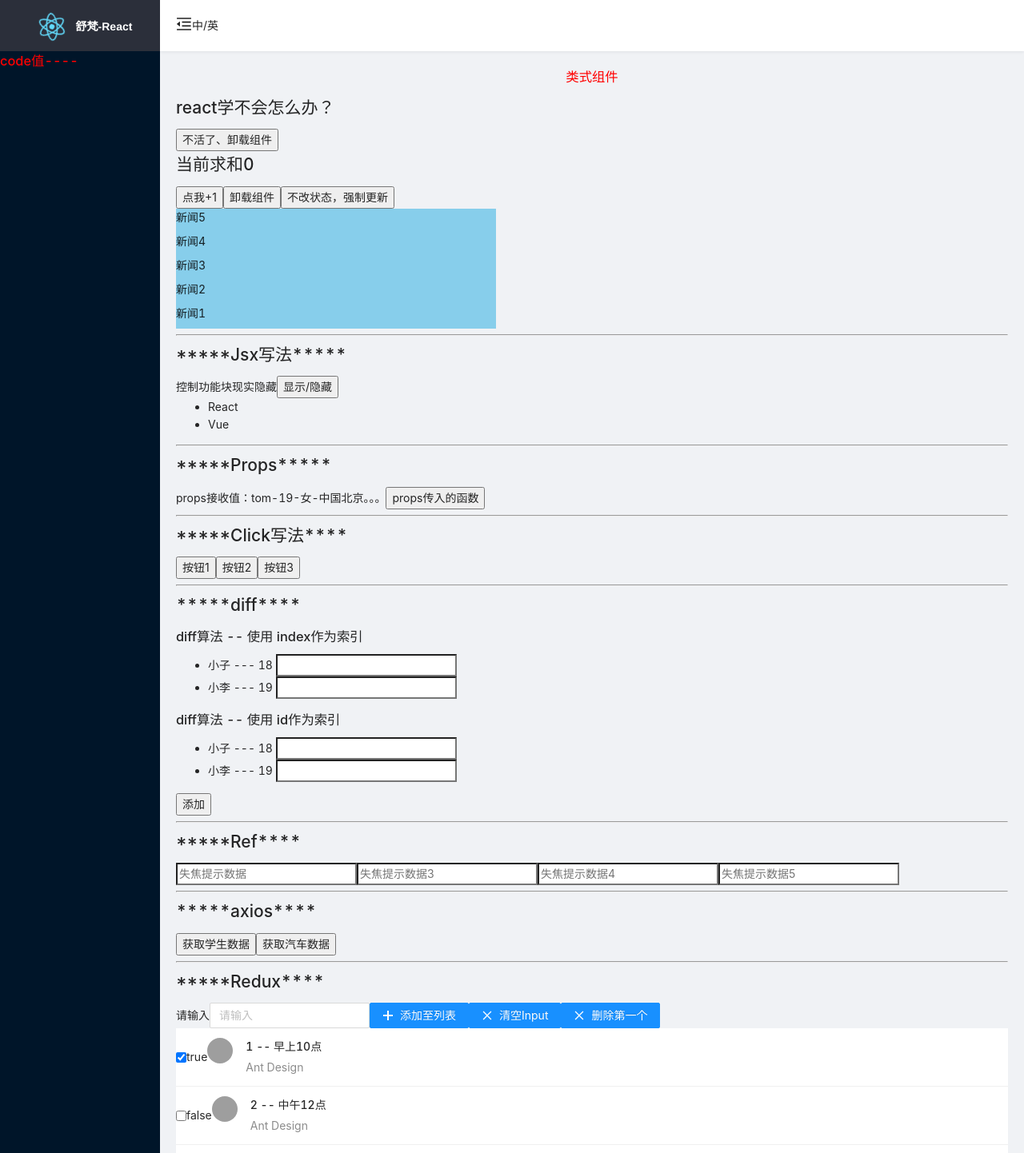
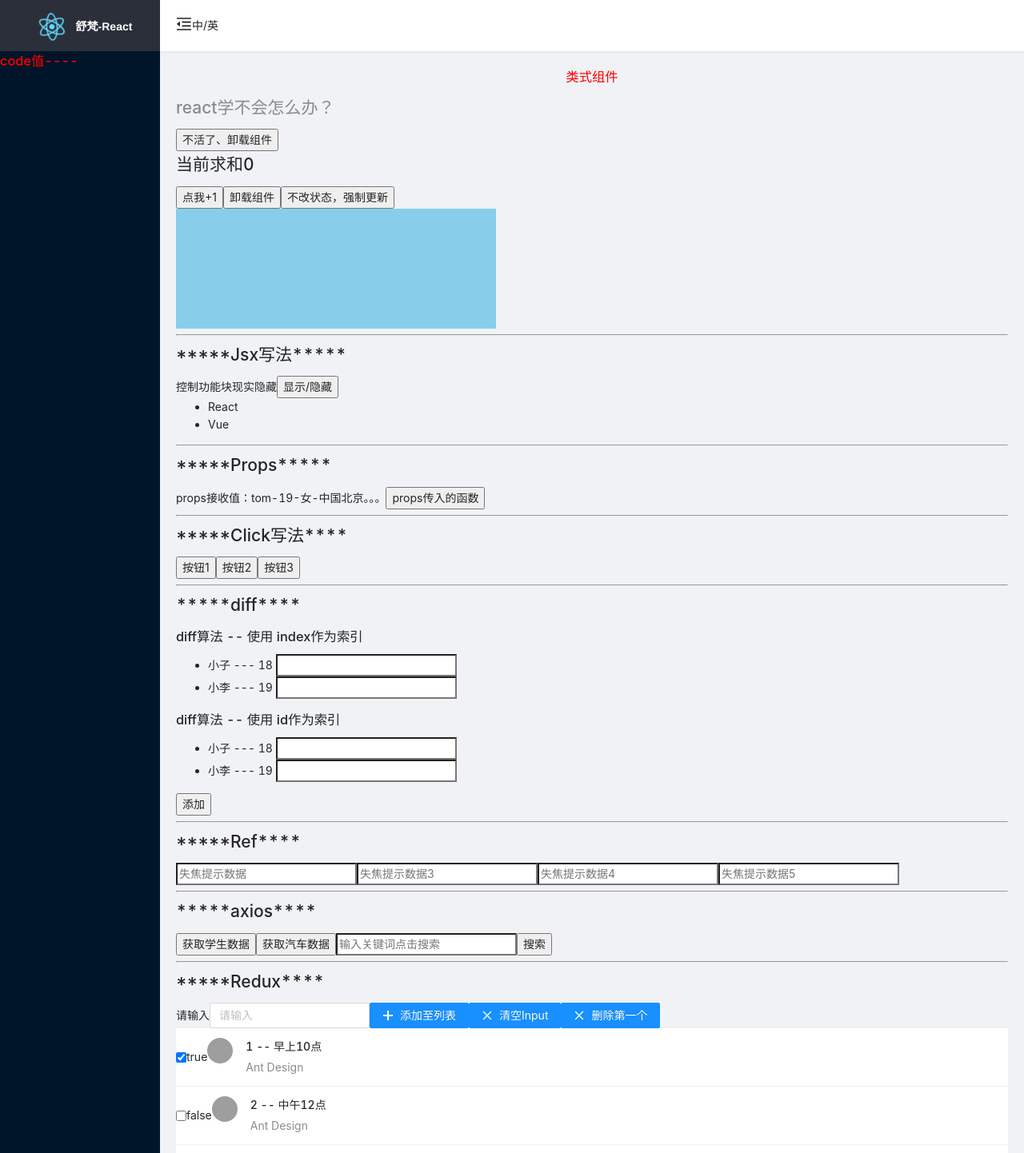
Before and after one commit to shufan100/react-antd-project, a React (Create React App) app: page / in a window 1280 px wide. Shown: the top 1442 px of the page at 80% size. Built offline with nearby package versions, Linux system fonts and the light colour scheme; grey boxes are pictures that could not be loaded.

Commit message:
知识点整理

```diff
--- a/src/components/demo/axios/index.jsx
+++ b/src/components/demo/axios/index.jsx
@@ -17,6 +17,24 @@ class AxiosDemo extends Component {
       error => { console.log(error, '请求失败了！'); }
     );
   }
+  // 搜索
+  search = (e) => {
+
+    const obj = { a: { b: { c: 1 } } };
+    const { a: { b: { c } } } = obj;  // 连续解构赋值
+    const { a: { b: { c: data } } } = obj;  // 连续解构赋值 && 重命名
+    console.log(c, data);
+
+    const { keyWordDone: { value: keyWord } } = this;
+    console.log(this.keyWordDone.value, keyWord);
+
+    // github后端用cos解决跨域了,不用前端做代理
+    axios.get(`https://api.github.com/search/users?q=${keyWord}`).then(
+      response => { console.log(response, '请求成功了！'); },
+      error => { console.log(error, '请求失败了！'); }
+    );
+
+  };
   render () {
     return (
       <div>
@@ -24,6 +42,8 @@ class AxiosDemo extends Component {
         <h2>*****axios****</h2>
         <button onClick={this.getStudentsData}>获取学生数据</button>
         <button onClick={this.getCarsData}>获取汽车数据</button>
+        <input ref={c => this.keyWordDone = c} type="text" placeholder='输入关键词点击搜索' />
+        <button onClick={this.search}>搜索</button>
       </div>
     );
   }
--- a/src/components/demo/redux/index.jsx
+++ b/src/components/demo/redux/index.jsx
@@ -51,9 +51,9 @@ class ReduxDemo extends Component {
     this.setState({ listIndex: index });
   }
   render () {
-    const { statelList, inputVal, sex, address } = this.props; // 12步
+    const { statelList, inputVal } = this.props; // 12步
     const { listIndex } = this.state;
-    console.log(this.props);
+    // console.log(this.props);
     return (
       <div>
         <hr />
--- a/src/views/layout/Content/index.jsx
+++ b/src/views/layout/Content/index.jsx
@@ -41,15 +41,11 @@ class LayoutContentClass extends Component {
     console.log('你点击了我！', param);
   }
 
-
-
-
-
-
   // {/************************* 生命周期函数 *****************************************************************/}
   death = () => {
     ReactDOM.unmountComponentAtNode(document.getElementById('root'));
     clearInterval(this.timer);
+    clearInterval(this.timer2);
   }
   addCount = () => {
     const { count } = this.state;
@@ -58,6 +54,7 @@ class LayoutContentClass extends Component {
   force = () => {
     this.forceUpdate();
   }
+
 
   // 子组件 props更新触发的生命周期的钩子（第一次传不会触发
   componentWillReceiveProps (props) {
@@ -70,32 +67,31 @@ class LayoutContentClass extends Component {
     return true;
   }
   // 组件将要挂载的钩子
-  componentWillMount () {
-    console.log('Content-componentWillMount');
-
-  }
+  // componentWillMount () {
+  //   console.log('Content-componentWillMount');
+  // }
   // 组件挂载完毕的钩子（mounted）(*常用*)  初始化，发生ajax
   componentDidMount () {
     console.log('Content-componentDidMount');
-    this.timer = setInterval(() => {
-      let { opacity } = this.state;
-      opacity -= 0.1;
-      if (opacity <= 0) opacity = 1;
-      this.setState({ opacity });
-    }, 200);
-    this.timer2 = setInterval(() => {
-      const { newsArr } = this.state;
-      const news = `新闻${newsArr.length + 1}`;
-      this.setState({ newsArr: [news, ...newsArr] });
-    }, 1000);
+    // this.timer = setInterval(() => {
+    //   let { opacity } = this.state;
+    //   opacity -= 0.1;
+    //   if (opacity <= 0) opacity = 1;
+    //   this.setState({ opacity });
+    // }, 200);
+    // this.timer2 = setInterval(() => {
+    //   const { newsArr } = this.state;
+    //   const news = `新闻${newsArr.length + 1}`;
+    //   this.setState({ newsArr: [news, ...newsArr] });
+    // }, 1000);
   }
   getSnapshotBeforeUpdate () {
     return this.refs.list.scrollHeight;
   }
   // 组件将要更新生命周期钩子
-  componentWillUpdate () {
-    console.log('Content-componentWillUpdate');
-  }
+  // componentWillUpdate () {
+  //   console.log('Content-componentWillUpdate');
+  // }
   // 组件已经更新生命周期钩子
   componentDidUpdate (preProps, preState, height) {
     console.log('Content-componentDidUpdate');  //111
@@ -105,6 +101,7 @@ class LayoutContentClass extends Component {
   // 组件将要卸载的钩子  (*常用*)
   componentWillUnmount () {
     clearInterval(this.timer);
+    clearInterval(this.timer2);
     console.log('Content-componentWillUnmount');
   }
 
@@ -114,8 +111,6 @@ class LayoutContentClass extends Component {
   // 2、在class类内部定义的方法已经自动开启了严格模式，类内部方法的this不指向window
   render () {
     // render中的this是谁？ —— LayoutContent的实例对象；LayoutContent组件实例对象
-    // 组件实例的三大属性：props、refs、state
-    // console.log('LayoutContent实例对象：(render)', this);
     console.log('Content-render');
     const { opacity } = this.state;
     return ( //下面的结构不是真正的html，是jsx,虚拟dom，需要ReactDOM转成真正的html标签，变成真实dom显示在页面
@@ -133,7 +128,6 @@ class LayoutContentClass extends Component {
           <button onClick={this.death}>卸载组件</button>
           <button onClick={this.force}>不改状态，强制更新</button>
         </div>
-
         {/*************************  事例+getSnapshotBeforeUpdate *****************************************************************/}
         <div className='list' ref='list'>
           {
```
